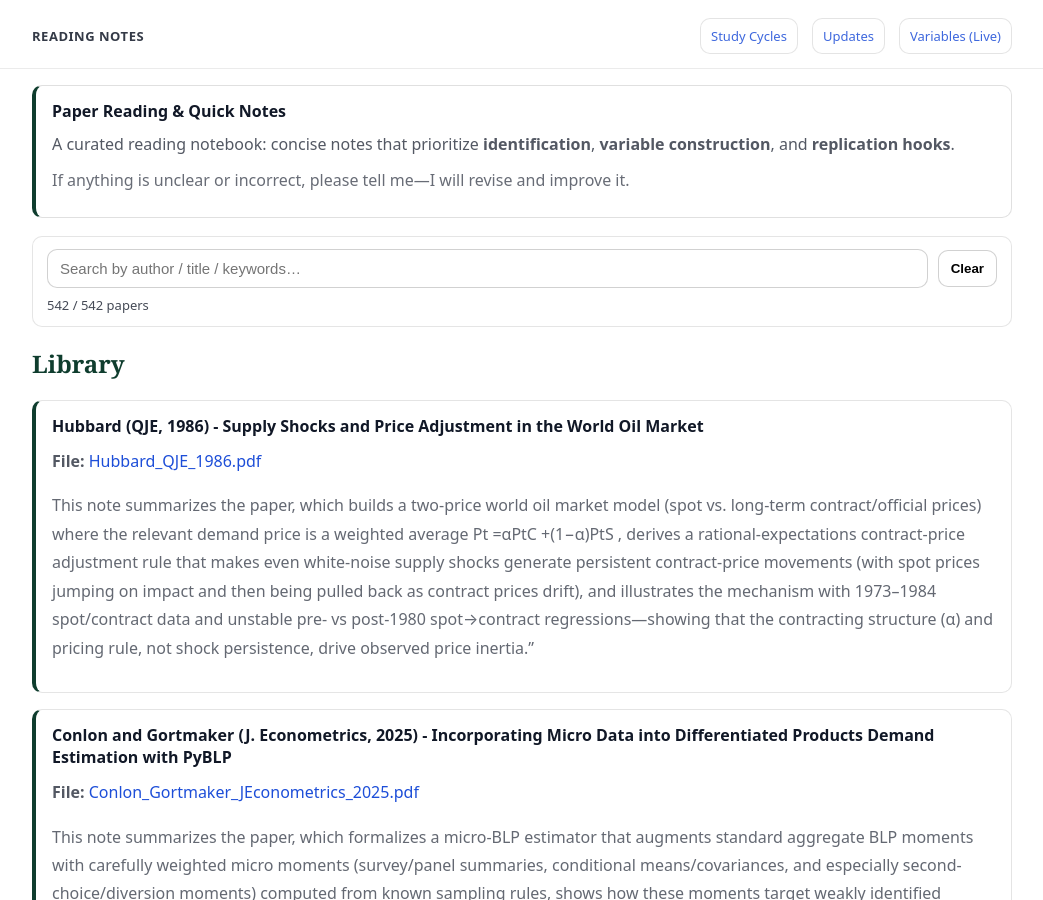
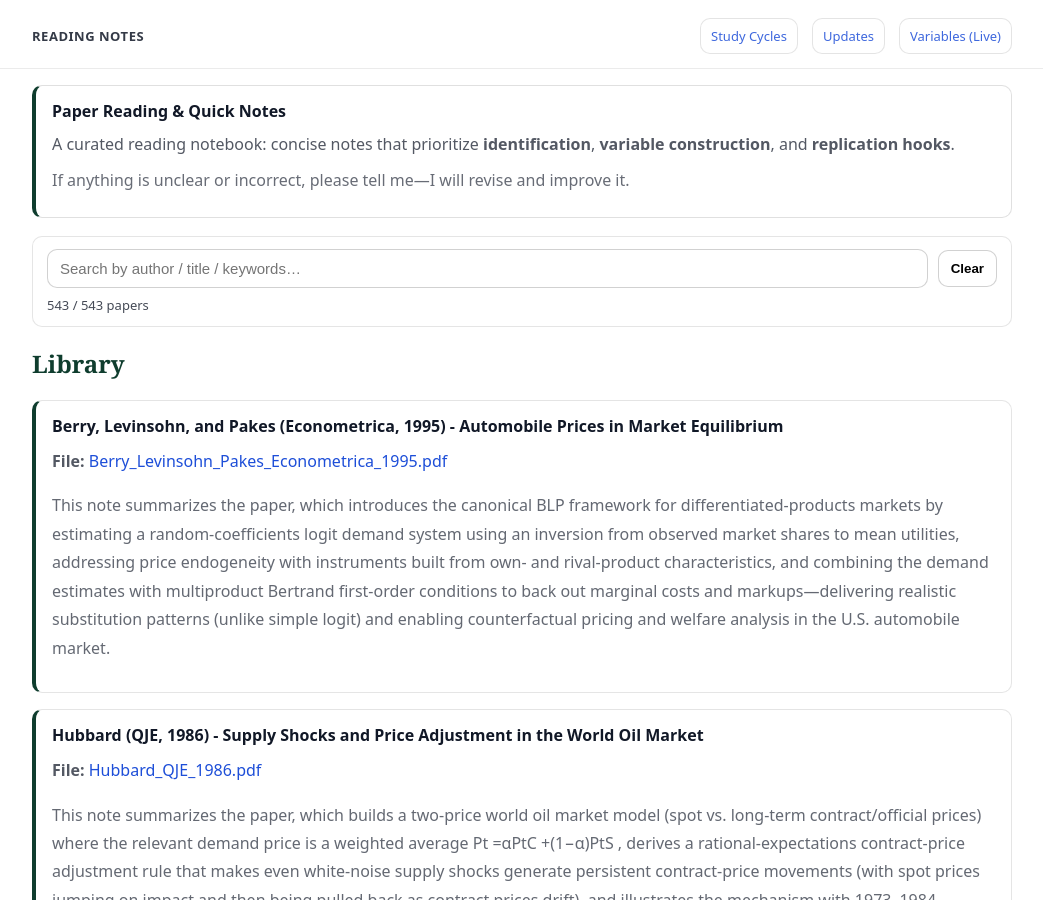
Before and after one commit to yaxinzn/study-archive, a Jekyll site: the page built from reading/index.md, in a window 1280 px wide and 900 px high. Shown: the whole window, without its empty margins (118-1161 px from the left). Built offline with Jekyll 4.4.1, drawn with Linux system fonts in a browser that asks for light colours.

Commit message:
Reading: add/update Berry_Levinsohn_Pakes_Econometrica_1995.pdf

```diff
--- a/_data/reading.yml
+++ b/_data/reading.yml
@@ -1,3 +1,7 @@
+- title: "Berry, Levinsohn, and Pakes (Econometrica, 1995) - Automobile Prices in Market Equilibrium"
+  file: "Berry_Levinsohn_Pakes_Econometrica_1995.pdf"
+  desc: "This note summarizes the paper, which introduces the canonical BLP framework for differentiated-products markets by estimating a random-coefficients logit demand system using an inversion from observed market shares to mean utilities, addressing price endogeneity with instruments built from own- and rival-product characteristics, and combining the demand estimates with multiproduct Bertrand first-order conditions to back out marginal costs and markups—delivering realistic substitution patterns (unlike simple logit) and enabling counterfactual pricing and welfare analysis in the U.S. automobile market."
+
 - title: "Hubbard (QJE, 1986) - Supply Shocks and Price Adjustment in the World Oil Market"
   file: "Hubbard_QJE_1986.pdf"
   desc: "This note summarizes the paper, which builds a two-price world oil market model (spot vs. long-term contract/official prices) where the relevant demand price is a weighted average Pt =αPtC +(1−α)PtS , derives a rational-expectations contract-price adjustment rule that makes even white-noise supply shocks generate persistent contract-price movements (with spot prices jumping on impact and then being pulled back as contract prices drift), and illustrates the mechanism with 1973–1984 spot/contract data and unstable pre- vs post-1980 spot→contract regressions—showing that the contracting structure (α) and pricing rule, not shock persistence, drive observed price inertia.”"
```
Also changed, not shown: 1 other file.
